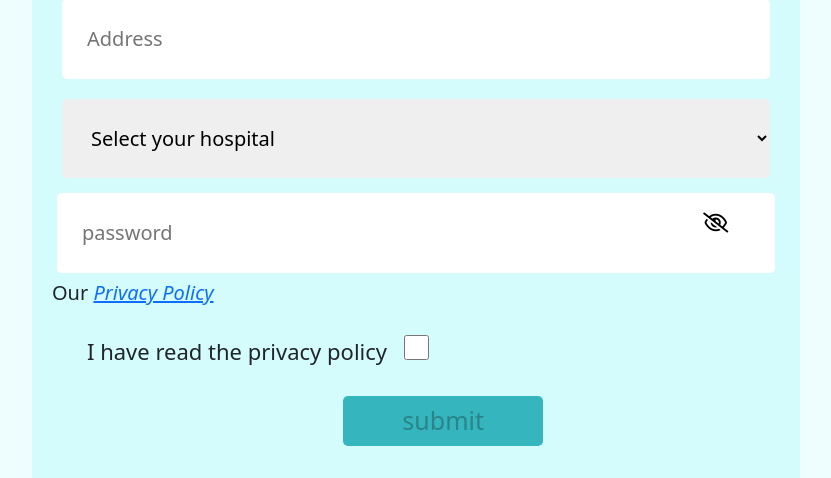
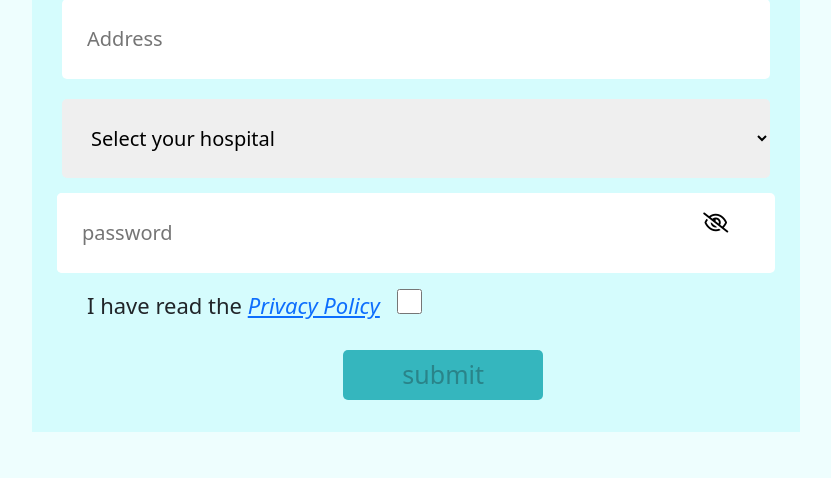
Before and after one commit to Sylvia-Rwenyo/e-Tiba, a PHP site: page /register.php in a window 1280 px wide. Shown: the part 792-1270 px from the top of the page, without its empty margins (224-1055 px from the left). After the commit the page ends 1224 px from the top, so only its background shows below. Run offline with PHP 8.4, Linux system fonts and the light colour scheme; data comes from the database, SQL or seed files in the repository; some libraries are stand-ins or nearby versions.

Commit message:
placed privacy policy link in checkbox text

```diff
--- a/add-doctor.php
+++ b/add-doctor.php
@@ -64,8 +64,7 @@
                 </select>
             <input type="text" name="phoneNumber" placeholder="Phone: 2547********"/>
             <input type="text" name="address" placeholder="address"/>
-            <p>Our <a href="privacy-policy.php"><i>Privacy Policy</i></a></p>
-            <label class="check-box-container">I have read the privacy policy
+            <label class="check-box-container">I have read the <a href="privacy-policy.php"><i>Privacy Policy</i></a>
                 <input type="checkbox" id="checkbox"/>
                 <span class="checkmark"></span>
             </label>
--- a/add-patient.php
+++ b/add-patient.php
@@ -49,8 +49,7 @@
                 <option>Condition B</option>
                 <option>Condition C</option>
             </select>
-            <p>Our <a href="privacy-policy.php"><i>Privacy Policy</i></a></p>
-            <label class="check-box-container">I have read the privacy policy
+            <label class="check-box-container">I have read the <a href="privacy-policy.php"><i>Privacy Policy</i></a>
                 <input type="checkbox" id="checkbox"/>
                 <span class="checkmark"></span>
             </label>
--- a/independent-reg-doc.php
+++ b/independent-reg-doc.php
@@ -51,8 +51,7 @@
         <input type="hidden"  name="institution" value="<?php @session_start(); if(isset($_SESSION['category']))
         {echo $_SESSION['username'];}else{ echo 'none';}
         ?>"/>
-        <p>Our <a href="privacy-policy.php"><i>Privacy Policy</i></a></p>
-        <label class="check-box-container">I have read the privacy policy
+        <label class="check-box-container">I have read the <a href="privacy-policy.php"><i>Privacy Policy</i></a>
             <input type="checkbox" id="checkbox"/>
             <span class="checkmark"></span>
         </label>
--- a/reg-partner.php
+++ b/reg-partner.php
@@ -79,8 +79,7 @@
             <label class="pswd-warning"><i class="fa fa-check"></i>Includes a symbol</label>
             <label class="pswd-warning"><i class="fa fa-check"></i>Does not include spaces</label>
         </div>
-        <p>Our <a href="privacy-policy.php"><i>Privacy Policy</i></a></p>
-        <label class="check-box-container">I have read the privacy policy
+        <label class="check-box-container">I have read the <a href="privacy-policy.php"><i>Privacy Policy</i></a>
             <input type="checkbox" id="checkbox"/>
             <span class="checkmark"></span>
         </label>
--- a/register.php
+++ b/register.php
@@ -139,8 +139,7 @@
                 <label class="pswd-warning"><i class="fa fa-check"></i>Includes a symbol</label>
                 <label class="pswd-warning"><i class="fa fa-check"></i>Does not include spaces</label>
             </div>
-            <p>Our <a href="privacy-policy.php"><i>Privacy Policy</i></a></p>
-            <label class="check-box-container">I have read the privacy policy
+            <label class="check-box-container">I have read the <a href="privacy-policy.php"><i>Privacy Policy</i></a>
                 <input type="checkbox" id="checkbox"/>
                 <span class="checkmark"></span>
             </label>
```
